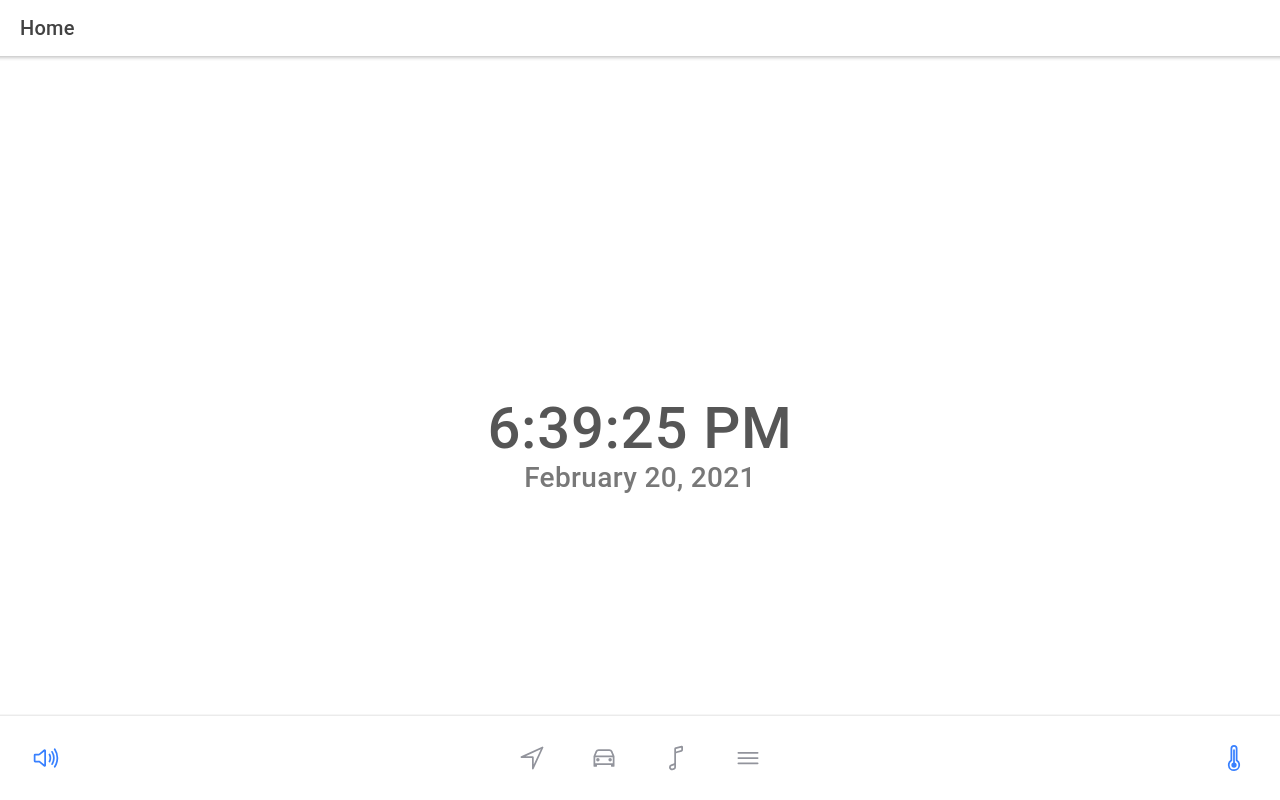
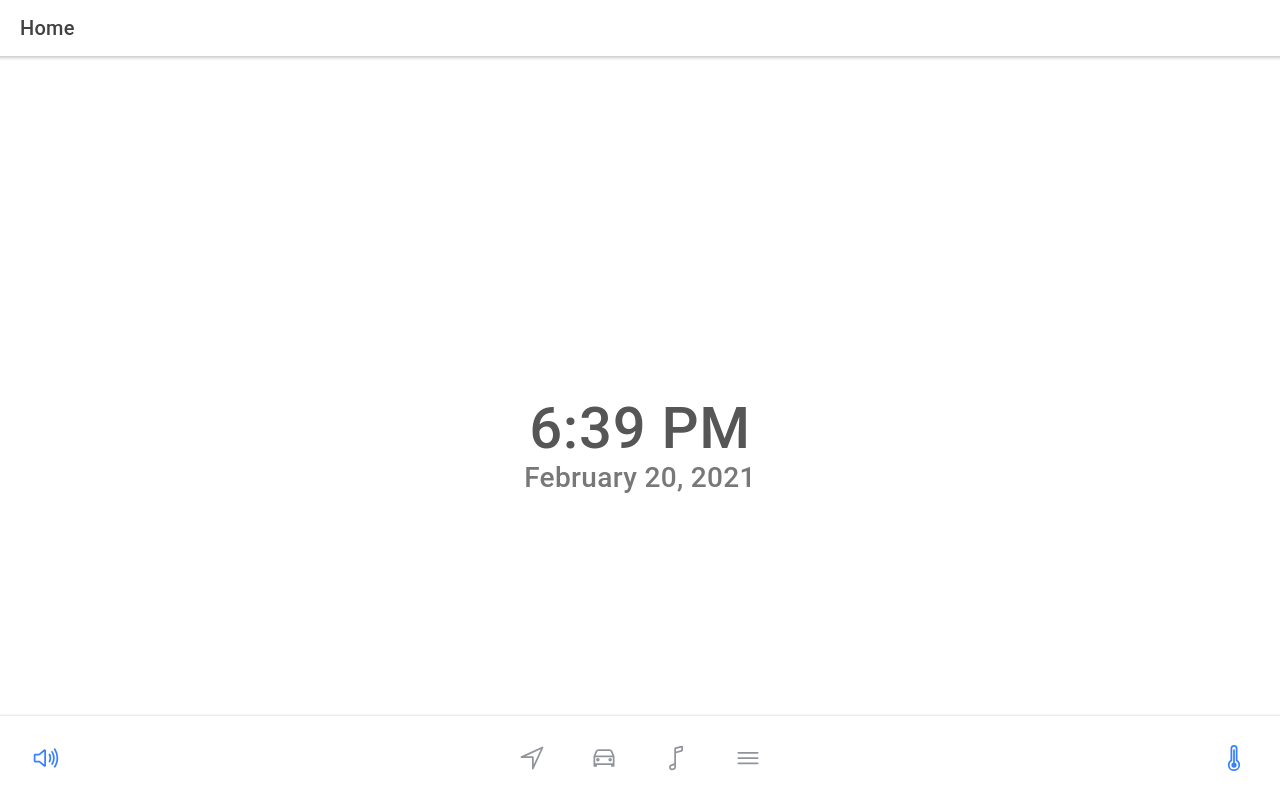
Before and after one commit to relectric-car-team/user-interface, a React (Create React App) app: page / in a window 1280 px wide. Built offline with nearby package versions, Linux system fonts and the light colour scheme.

Commit message:
Removed seconds display from the time display container.

```diff
--- a/src/components/DateTime.tsx
+++ b/src/components/DateTime.tsx
@@ -4,14 +4,19 @@ import './DateTime.css';
 
 const DateTime: React.FC = () => {
     const formatTime = (originalTime: string) => {
-        let updateTime = originalTime;
-        if (parseInt(originalTime.substring(0, 2)) > 12) {
-            const oldHour = parseInt(originalTime.substring(0, 2));
-            const newHour = oldHour - 12;
+        const regex = /([0-9]+):([0-9]+):([0-9]+) ([A-Z]+)/;
+        const searchResult = originalTime.match(regex);
+        let hour = 'Error';
+        let minute = 'Error';
+        let amPm = 'Error';
 
-            updateTime = originalTime.replace(oldHour.toString(), newHour.toString());
+        if (searchResult != null) {
+            hour = searchResult[1];
+            minute = searchResult[2];
+            amPm = searchResult[4];
         }
 
+        const updateTime = hour.concat(':' + minute + ' ' + amPm);
         return updateTime;
     };
 
```
